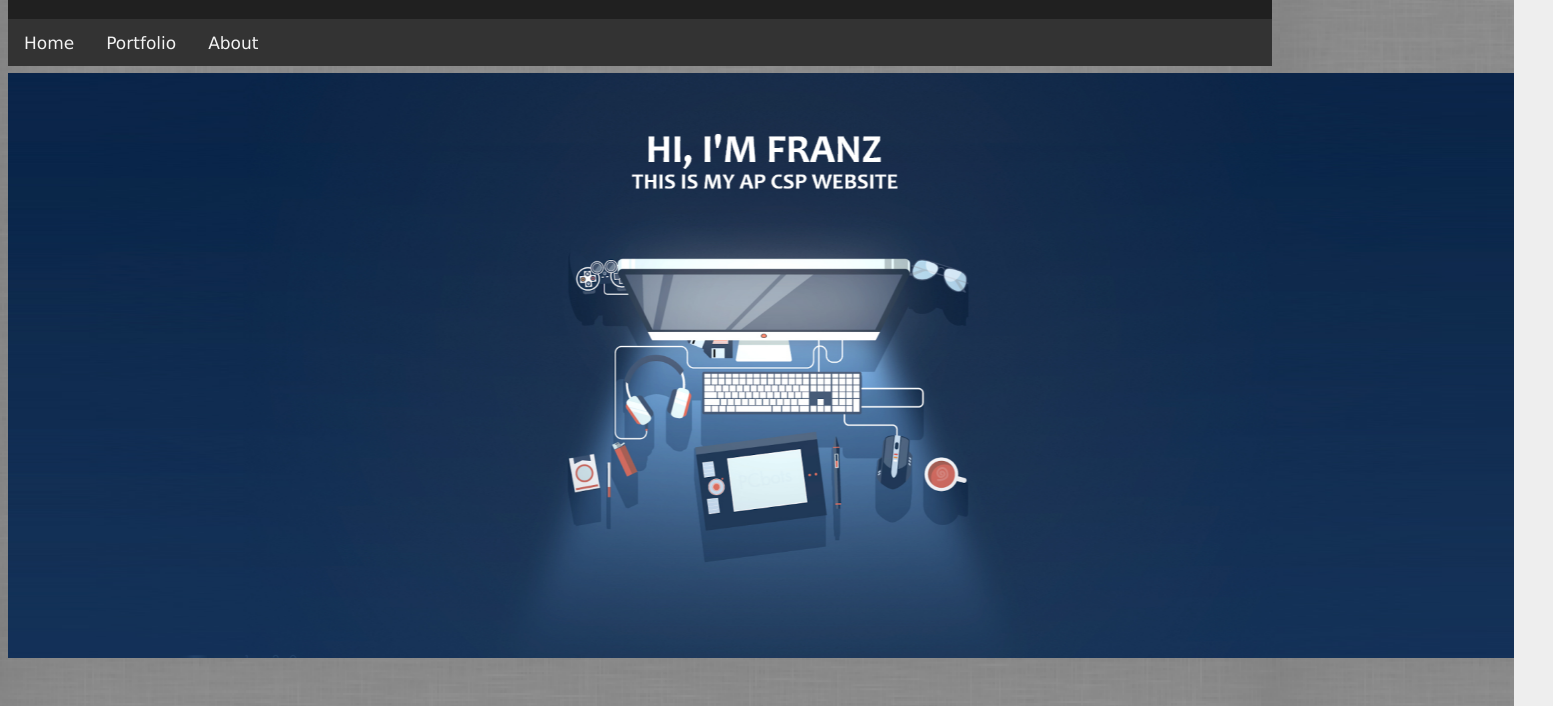
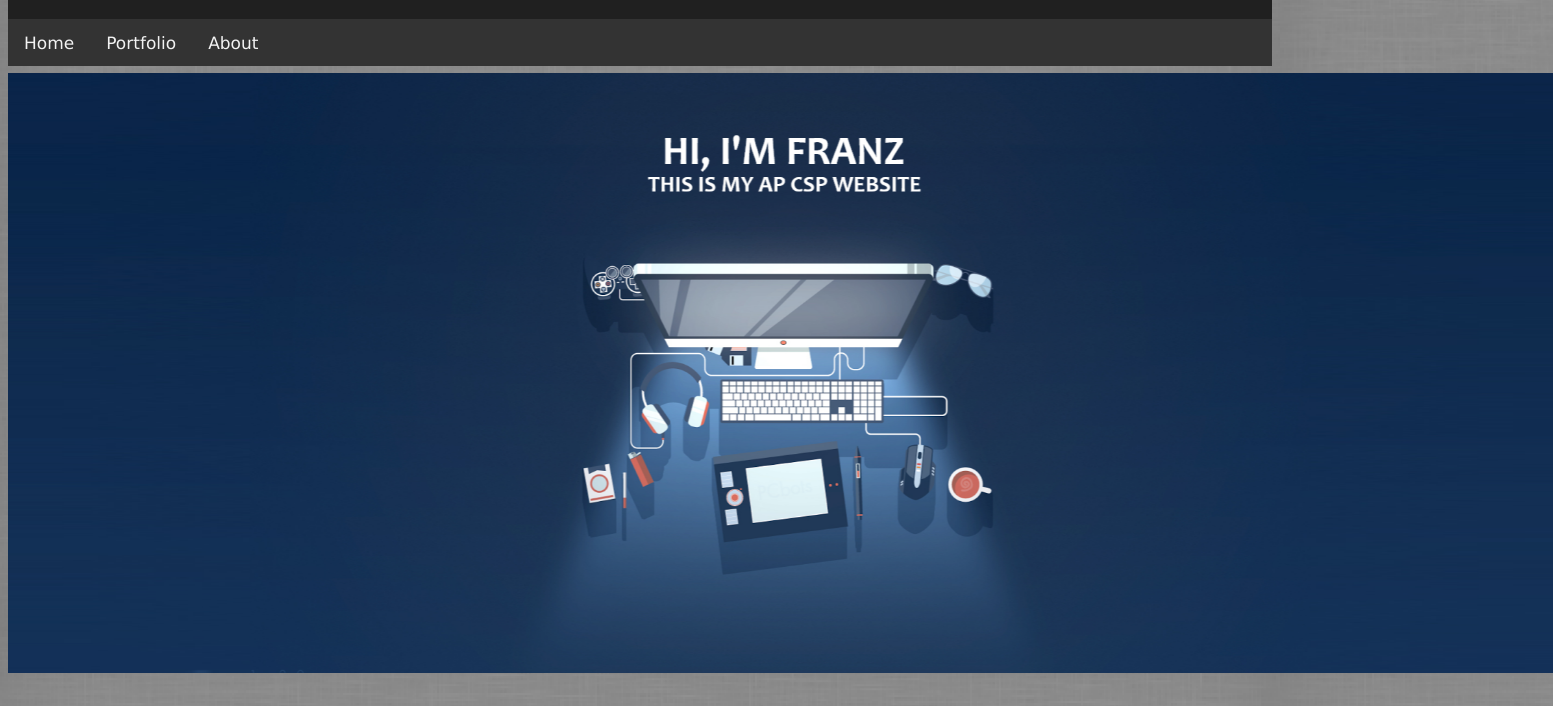
Before and after one commit to franz105/csp, a plain HTML site: page index.html in a window 1280 px wide. Shown: the part 94-800 px from the top of the page, 1553 px wide, since content can reach past the window. Drawn offline with Linux system fonts and the light colour scheme.

Commit message:
Update style.css

```diff
--- a/style.css
+++ b/style.css
@@ -79,7 +79,7 @@ body {
 }
 
 #homepic {
-	height: 585px;
+	height: 600px;
 	position: middle;
 	margin-top: 7px;
 }
```
